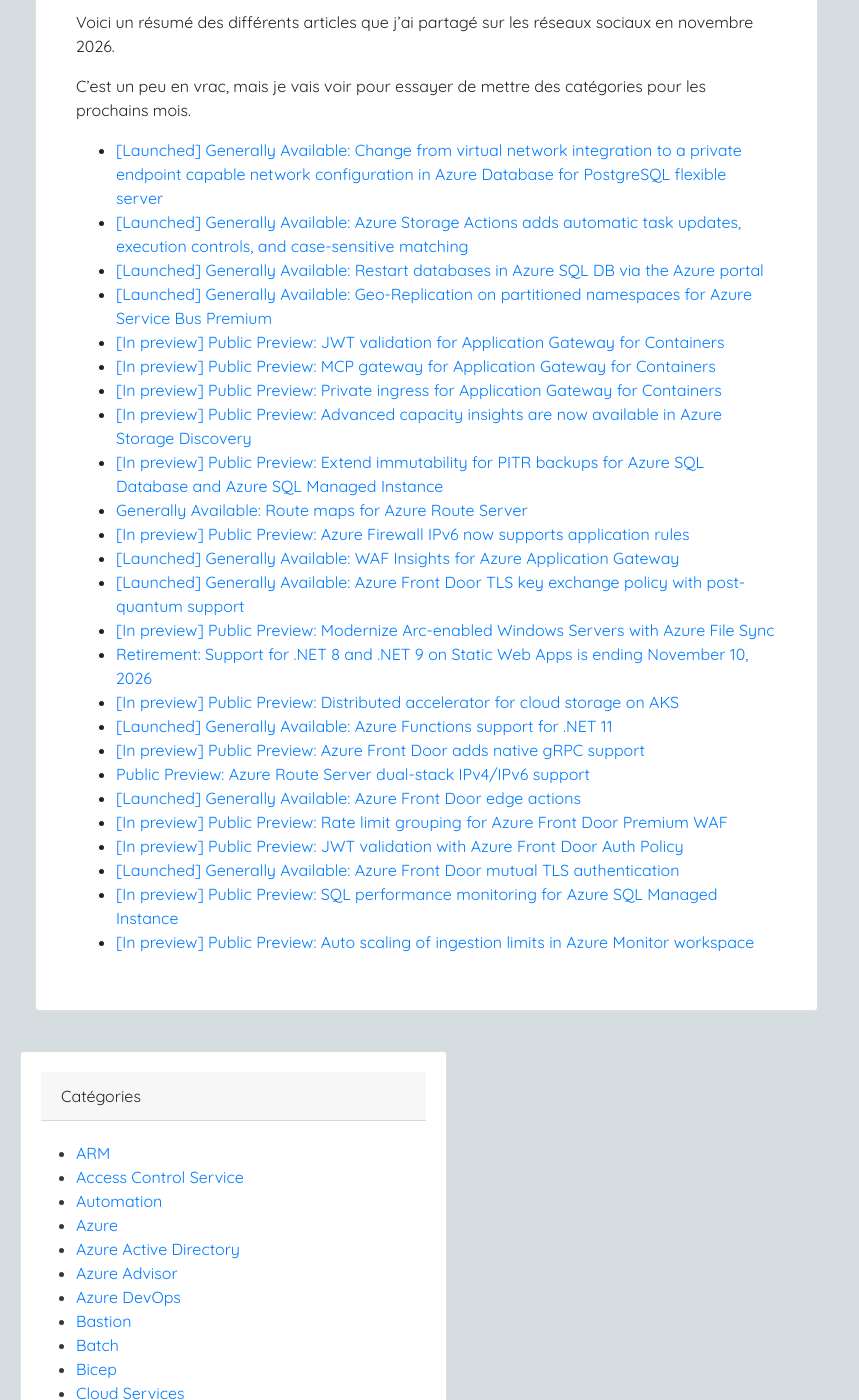
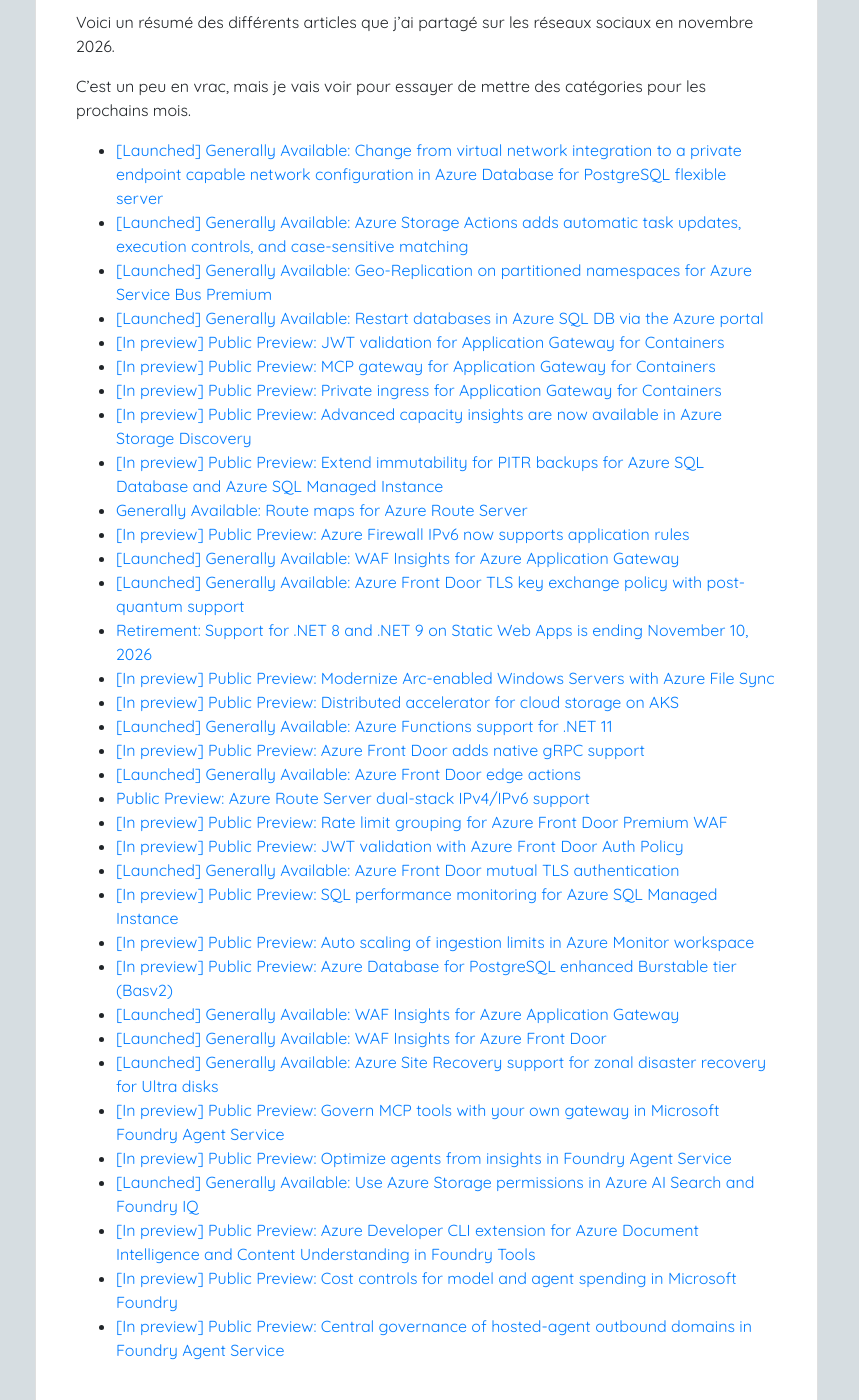
Before and after one commit to wilfriedwoivre/wilfriedwoivre.github.io, a Jekyll site: the page built from _news/2026-12-01-articles-ce-quil-ne-fallait-pas-oublier-de-lire-en-novembre-2026.md, in a window 1280 px wide and 1400 px high, scrolled down 471 px. Shown: the whole window, without its empty margins (0-859 px from the left). Built offline with Jekyll 4.4.1, drawn with Linux system fonts in a browser that asks for light colours; nearby versions of some CDN libraries.

Commit message:
Update monthly news post

```diff
--- a/_news/2026-12-01-articles-ce-quil-ne-fallait-pas-oublier-de-lire-en-novembre-2026.md
+++ b/_news/2026-12-01-articles-ce-quil-ne-fallait-pas-oublier-de-lire-en-novembre-2026.md
@@ -10,8 +10,8 @@ C'est un peu en vrac, mais je vais voir pour essayer de mettre des catégories p
 
 - [[Launched] Generally Available: Change from virtual network integration to a private endpoint capable network configuration in Azure Database for PostgreSQL flexible server](https://azure.microsoft.com/updates?WT.mc_id=AZ-MVP-4039694&id=574541)
 - [[Launched] Generally Available: Azure Storage Actions adds automatic task updates, execution controls, and case-sensitive matching](https://azure.microsoft.com/updates?WT.mc_id=AZ-MVP-4039694&id=578628)
+- [[Launched] Generally Available: Geo-Replication on partitioned namespaces for Azure Service Bus Premium](https://azure.microsoft.com/updates?WT.mc_id=AZ-MVP-4039694&id=579021)
 - [[Launched] Generally Available: Restart databases in Azure SQL DB via the Azure portal](https://azure.microsoft.com/updates?WT.mc_id=AZ-MVP-4039694&id=577992)
-- [[Launched] Generally Available: Geo-Replication on partitioned namespaces for Azure Service Bus Premium](https://azure.microsoft.com/updates?WT.mc_id=AZ-MVP-4039694&id=579021)
 - [[In preview] Public Preview: JWT validation for Application Gateway for Containers](https://azure.microsoft.com/updates?WT.mc_id=AZ-MVP-4039694&id=576382)
 - [[In preview] Public Preview: MCP gateway for Application Gateway for Containers](https://azure.microsoft.com/updates?WT.mc_id=AZ-MVP-4039694&id=576388)
 - [[In preview] Public Preview: Private ingress for Application Gateway for Containers](https://azure.microsoft.com/updates?WT.mc_id=AZ-MVP-4039694&id=576393)
@@ -21,15 +21,25 @@ C'est un peu en vrac, mais je vais voir pour essayer de mettre des catégories p
 - [[In preview] Public Preview: Azure Firewall IPv6 now supports application rules](https://azure.microsoft.com/updates?WT.mc_id=AZ-MVP-4039694&id=579507)
 - [[Launched] Generally Available: WAF Insights for Azure Application Gateway](https://azure.microsoft.com/updates?WT.mc_id=AZ-MVP-4039694&id=579280)
 - [[Launched] Generally Available: Azure Front Door TLS key exchange policy with post-quantum support](https://azure.microsoft.com/updates?WT.mc_id=AZ-MVP-4039694&id=577668)
+- [Retirement: Support for .NET 8 and .NET 9 on Static Web Apps is ending November 10, 2026](https://azure.microsoft.com/updates?WT.mc_id=AZ-MVP-4039694&id=575106)
 - [[In preview] Public Preview: Modernize Arc-enabled Windows Servers with Azure File Sync](https://azure.microsoft.com/updates?WT.mc_id=AZ-MVP-4039694&id=579854)
-- [Retirement: Support for .NET 8 and .NET 9 on Static Web Apps is ending November 10, 2026](https://azure.microsoft.com/updates?WT.mc_id=AZ-MVP-4039694&id=575106)
 - [[In preview] Public Preview: Distributed accelerator for cloud storage on AKS](https://azure.microsoft.com/updates?WT.mc_id=AZ-MVP-4039694&id=578454)
 - [[Launched] Generally Available: Azure Functions support for .NET 11](https://azure.microsoft.com/updates?WT.mc_id=AZ-MVP-4039694&id=578773)
 - [[In preview] Public Preview: Azure Front Door adds native gRPC support](https://azure.microsoft.com/updates?WT.mc_id=AZ-MVP-4039694&id=579383)
+- [[Launched] Generally Available: Azure Front Door edge actions](https://azure.microsoft.com/updates?WT.mc_id=AZ-MVP-4039694&id=579310)
 - [Public Preview: Azure Route Server dual-stack IPv4/IPv6 support](https://azure.microsoft.com/updates?WT.mc_id=AZ-MVP-4039694&id=579746)
-- [[Launched] Generally Available: Azure Front Door edge actions](https://azure.microsoft.com/updates?WT.mc_id=AZ-MVP-4039694&id=579310)
 - [[In preview] Public Preview: Rate limit grouping for Azure Front Door Premium WAF](https://azure.microsoft.com/updates?WT.mc_id=AZ-MVP-4039694&id=580155)
 - [[In preview] Public Preview: JWT validation with Azure Front Door Auth Policy](https://azure.microsoft.com/updates?WT.mc_id=AZ-MVP-4039694&id=577673)
 - [[Launched] Generally Available: Azure Front Door mutual TLS authentication](https://azure.microsoft.com/updates?WT.mc_id=AZ-MVP-4039694&id=577678)
 - [[In preview] Public Preview: SQL performance monitoring for Azure SQL Managed Instance](https://azure.microsoft.com/updates?WT.mc_id=AZ-MVP-4039694&id=574158)
 - [[In preview] Public Preview: Auto scaling of ingestion limits in Azure Monitor workspace](https://azure.microsoft.com/updates?WT.mc_id=AZ-MVP-4039694&id=578207)
+- [[In preview] Public Preview: Azure Database for PostgreSQL enhanced Burstable tier (Basv2)](https://azure.microsoft.com/updates?WT.mc_id=AZ-MVP-4039694&id=574535)
+- [[Launched] Generally Available: WAF Insights for Azure Application Gateway](https://azure.microsoft.com/updates?WT.mc_id=AZ-MVP-4039694&id=579280)
+- [[Launched] Generally Available: WAF Insights for Azure Front Door](https://azure.microsoft.com/updates?WT.mc_id=AZ-MVP-4039694&id=579285)
+- [[Launched] Generally Available: Azure Site Recovery support for zonal disaster recovery for Ultra disks](https://azure.microsoft.com/updates?WT.mc_id=AZ-MVP-4039694&id=582171)
+- [[In preview] Public Preview: Govern MCP tools with your own gateway in Microsoft Foundry Agent Service](https://azure.microsoft.com/updates?WT.mc_id=AZ-MVP-4039694&id=581498)
+- [[In preview] Public Preview: Optimize agents from insights in Foundry Agent Service](https://azure.microsoft.com/updates?WT.mc_id=AZ-MVP-4039694&id=581483)
+- [[Launched] Generally Available: Use Azure Storage permissions in Azure AI Search and Foundry IQ](https://azure.microsoft.com/updates?WT.mc_id=AZ-MVP-4039694&id=581303)
+- [[In preview] Public Preview: Azure Developer CLI extension for Azure Document Intelligence and Content Understanding in Foundry Tools](https://azure.microsoft.com/updates?WT.mc_id=AZ-MVP-4039694&id=581318)
+- [[In preview] Public Preview: Cost controls for model and agent spending in Microsoft Foundry](https://azure.microsoft.com/updates?WT.mc_id=AZ-MVP-4039694&id=581323)
+- [[In preview] Public Preview: Central governance of hosted-agent outbound domains in Foundry Agent Service](https://azure.microsoft.com/updates?WT.mc_id=AZ-MVP-4039694&id=581328)
```
Also changed, not shown: other parts of _news/2026-12-01-articles-ce-quil-ne-fallait-pas-oublier-de-lire-en-novembre-2026.md (+1 -1 lines).
